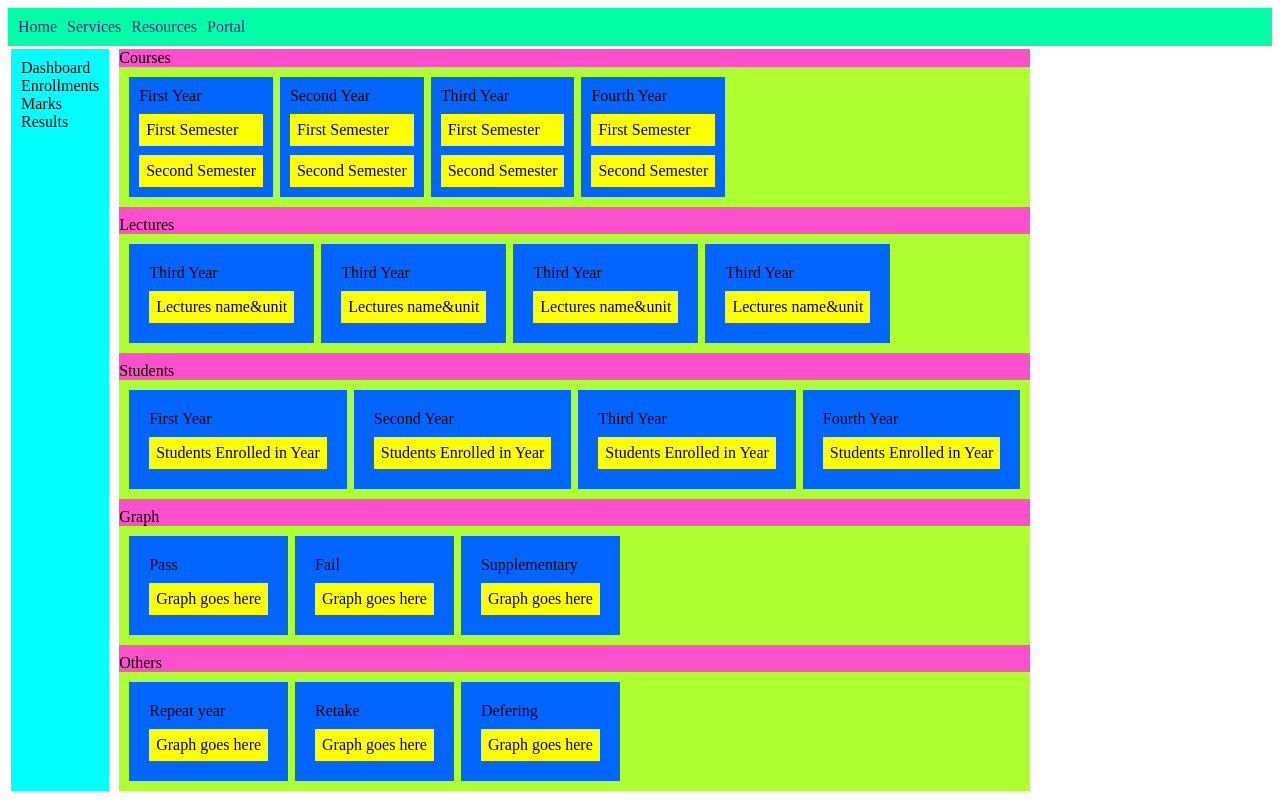
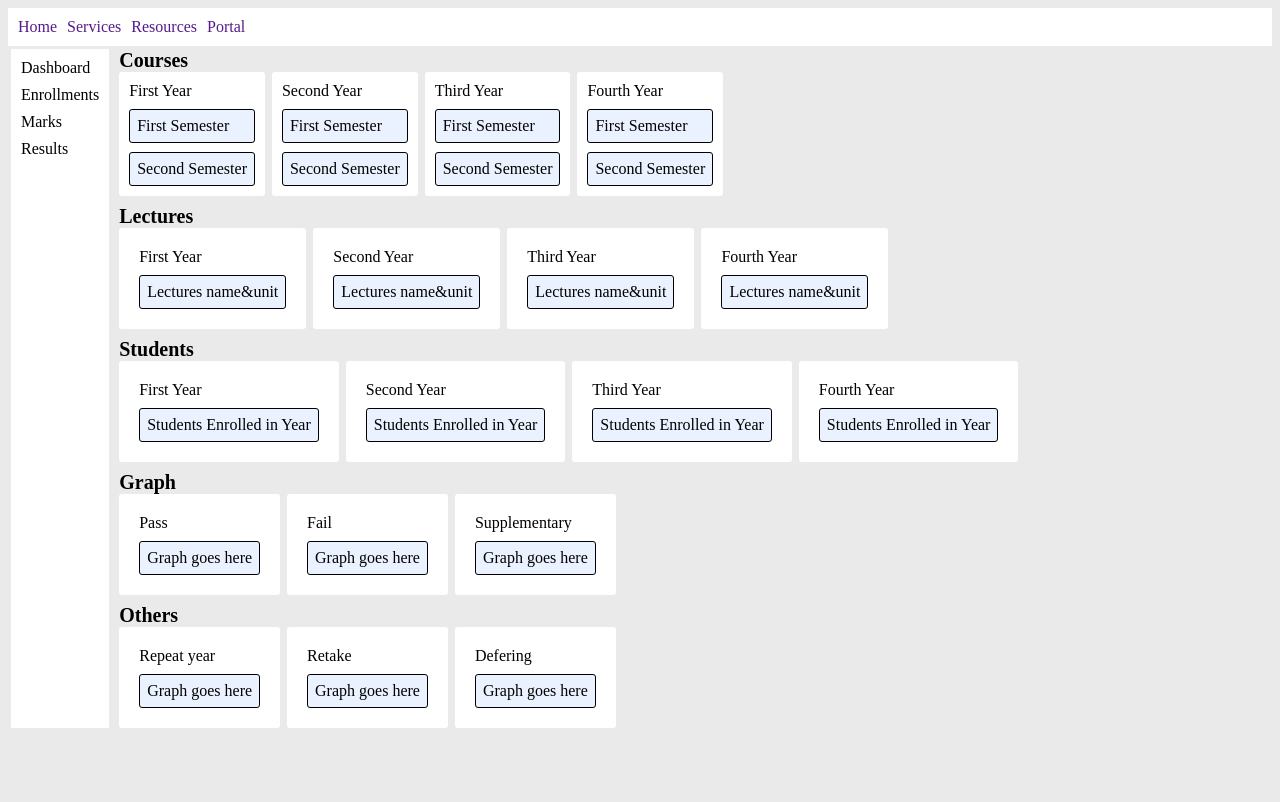
Before and after one commit to paulwritescode/eel-MarksManagementSystem, a plain HTML site: page index.html in a window 1280 px wide. Drawn offline with Linux system fonts and the light colour scheme.

Commit message:
dashboard styled

```diff
--- a/index.html
+++ b/index.html
@@ -29,7 +29,7 @@
         <!-- card or panes -->
         <div class="panes">
             <!-- courses component -->
-            <div class="courses" >Courses
+            <div class="panesdivisions" > <span>Courses</span>
                 <div class="componenthead">
                     <div class="componentheaddetails">First Year
                         <div class="semester">
@@ -67,10 +67,17 @@
             </div>
 
             <!-- lecture component -->
-            <div class="lectures" >Lectures
+            <div class="panesdivisions" > <span>Lectures</span>
                 <div class="componenthead">
                     <div class="componentheaddetails">
-                        <div class="componentheaddetails">Third Year
+                        <div class="componentheaddetails">First Year
+                            <div class="semester">
+                                Lectures name&unit
+                            </div>
+                        </div>
+                    </div>
+                    <div class="componentheaddetails">
+                        <div class="componentheaddetails">Second Year
                             <div class="semester">
                                 Lectures name&unit
                             </div>
@@ -84,14 +91,7 @@
                         </div>
                     </div>
                     <div class="componentheaddetails">
-                        <div class="componentheaddetails">Third Year
-                            <div class="semester">
-                                Lectures name&unit
-                            </div>
-                        </div>
-                    </div>
-                    <div class="componentheaddetails">
-                        <div class="componentheaddetails">Third Year
+                        <div class="componentheaddetails">Fourth Year
                             <div class="semester">
                                 Lectures name&unit
                             </div>
@@ -102,7 +102,7 @@
 
 
             <!-- student component -->
-            <div class="students" >Students
+            <div class="panesdivisions" > <span>Students</span>
                 <div class="componenthead">
                     <div class="componentheaddetails">
                         <div class="componentheaddetails">First Year
@@ -136,7 +136,7 @@
             </div>
 
             <!-- result graphs component -->
-            <div class="students" >Graph
+            <div class="panesdivisions" > <span>Graph</span>
                 <div class="componenthead">
                     <div class="componentheaddetails">
                         <div class="componentheaddetails">Pass
@@ -164,7 +164,7 @@
             </div>
 
             <!-- others -->
-            <div class="students" >Others
+            <div class="panesdivisions" > <span>Others</span>
                 <div class="componenthead">
                     <div class="componentheaddetails">
                         <div class="componentheaddetails">Repeat year
--- a/static/style.css
+++ b/static/style.css
@@ -2,12 +2,15 @@
   box-sizing: border-box;
 }
 
+body {
+  background-color: rgb(234, 234, 234);
+}
 /*navbar */
 .navbar {
   display: flex;
   gap: 10px;
   padding: 10px;
-  background-color: rgb(0, 255, 166);
+  background-color: white;
 }
 .navbar a {
   text-decoration: none;
@@ -21,20 +24,23 @@
 
 /* sidebar */
 .sidebar {
-  background-color: aqua;
+  background-color: white;
   padding: 10px;
+  display: flex;
+  flex-direction: column;
+  gap: 9px;
 }
 /* panes */
 .panes {
-  background-color: rgb(255, 79, 205);
+  /* background-color: rgb(255, 79, 205); */
   display: flex;
   gap: 9px;
   flex-direction: column;
 }
 /* component heads */
 .componenthead {
-  background-color: greenyellow;
-  padding: 10px;
+  /* background-color: white; */
+  /* padding: 10px; */
   display: flex;
   gap: 7px;
 }
@@ -42,12 +48,21 @@
 .componentheaddetails {
   display: flex;
   gap: 9px;
-  background-color: rgb(0, 102, 255);
+  border-radius: 3px;
+  background-color: white;
   flex-direction: column;
   padding: 10px;
 }
 .semester {
-  background-color: yellow;
+  background-color: rgb(235, 242, 255);
+  border: 1px solid black;
+  border-radius: 3px;
   display: flex;
   padding: 7px;
 }
+
+/* panes-divisions heading font and styling */
+.panesdivisions span {
+  font-size: 20px;
+  font-weight: 700;
+}
```
